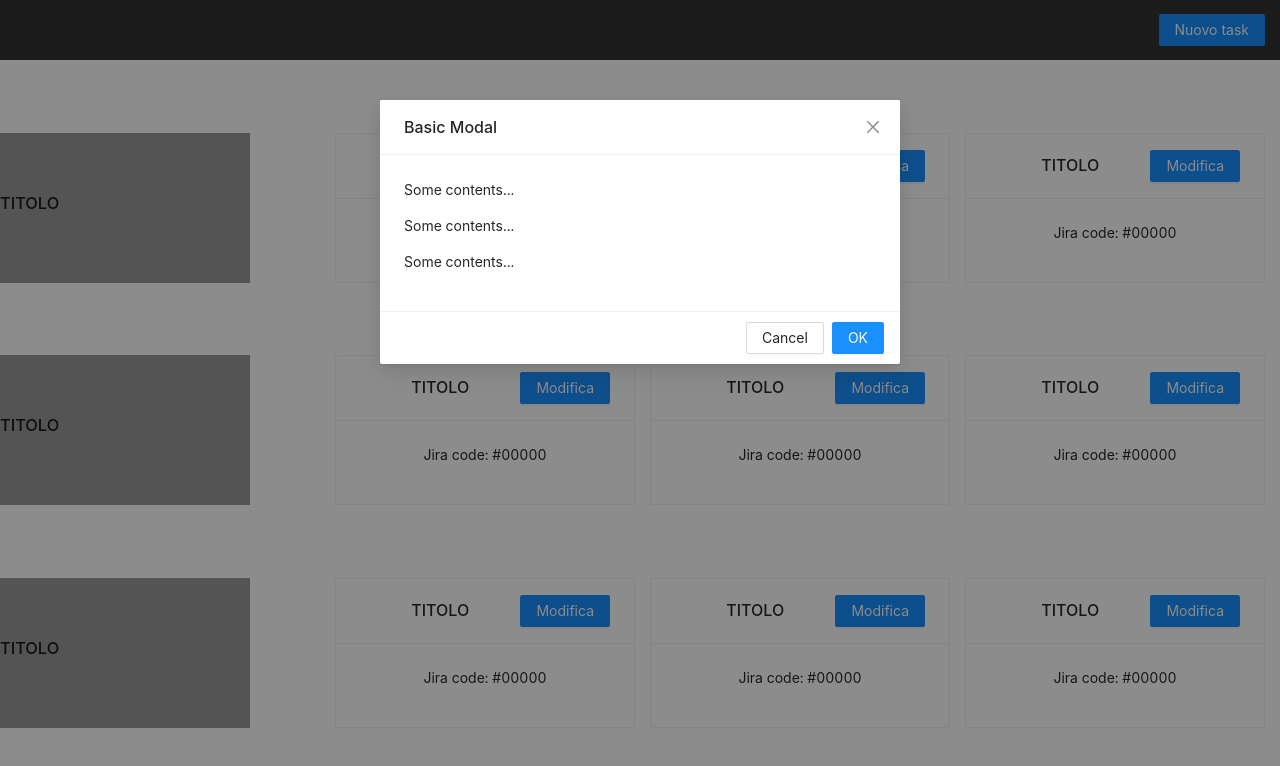
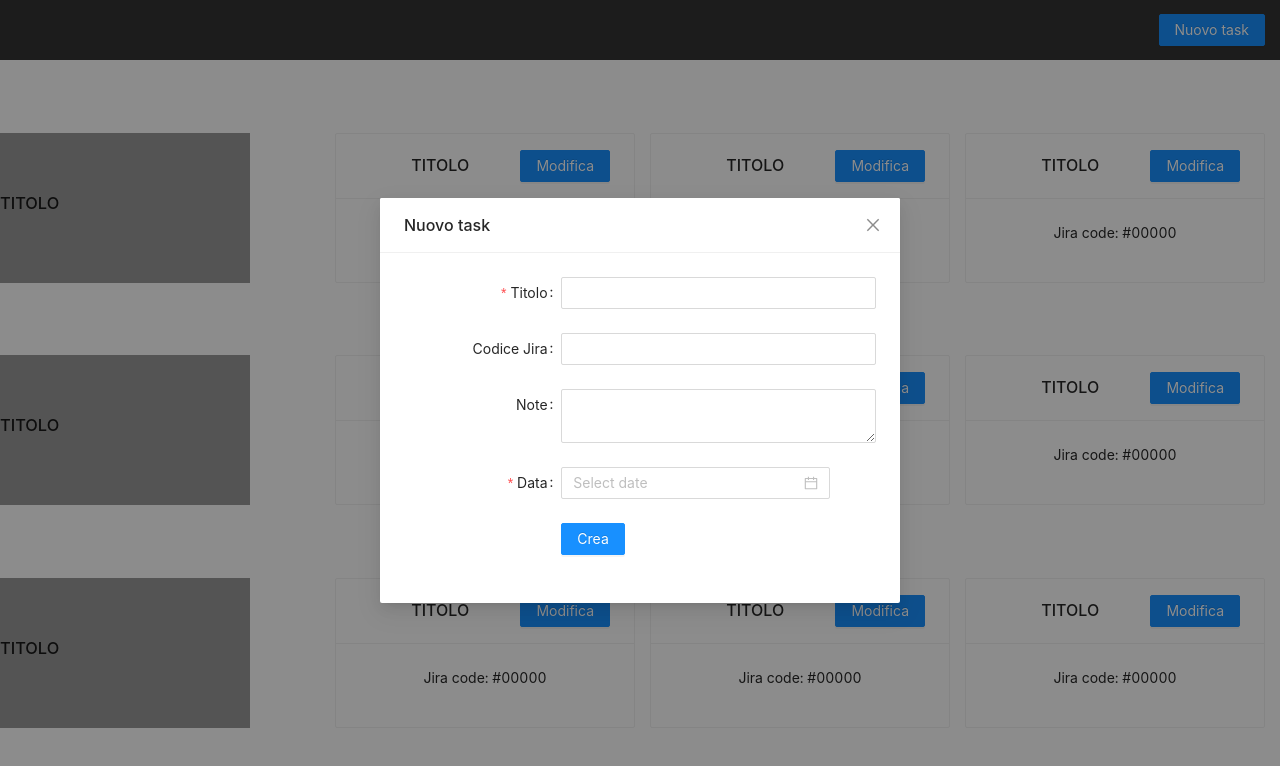
Before and after one commit to Lelluz/devs-todo, a React (Create React App) app in the folder client/: page / in a window 1280 px wide. Both pictures are taken after a click on the button "Nuovo task". Shown: the top 766 px of the page. Built offline with nearby package versions, Linux system fonts and the light colour scheme.

Commit message:
new task form

```diff
--- a/client/src/components/ActionBar.js
+++ b/client/src/components/ActionBar.js
@@ -1,10 +1,10 @@
 import React from 'react'
-import NewTask from './NewTask'
+import NewTaskModal from './NewTaskModal'
 import '../styles/ActionBar.scss'
 
 const ActionBar = () => (
   <nav className="action-bar">
-    <NewTask></NewTask>
+    <NewTaskModal></NewTaskModal>
   </nav>
 );
 
--- /dev/null
+++ b/client/src/components/NewTaskForm.js
@@ -0,0 +1,51 @@
+import React from 'react'
+import { Form, Input, DatePicker, Button } from 'antd'
+import '../styles/NewTaskForm.scss'
+
+const layout = {
+  labelCol: { span: 8 },
+  wrapperCol: { span: 16 },
+};
+
+const validateMessages = {
+  required: '${label} is required!'
+};
+
+const NewTaskForm = () => {
+  const onFinish = values => {
+    console.log(values);
+  };
+
+  const onChange = (value, dateString) => {
+    console.log('Selected Time: ', value);
+    console.log('Formatted Selected Time: ', dateString);
+  }
+
+  const onOk = (value) => {
+    console.log('onOk: ', value);
+  }
+
+  return (
+    <Form {...layout} name="nest-messages" onFinish={onFinish} validateMessages={validateMessages}>
+      <Form.Item name={['task', 'title']} label="Titolo" rules={[{ required: true }]}>
+        <Input />
+      </Form.Item>
+      <Form.Item name={['task', 'jiraCode']} label="Codice Jira">
+        <Input />
+      </Form.Item>
+      <Form.Item name={['task', 'notes']} label="Note">
+        <Input.TextArea />
+      </Form.Item>
+      <Form.Item name={['task', 'date']} label="Data" rules={[{ required: true }]}>
+        <DatePicker showTime onChange={onChange} onOk={onOk} />
+      </Form.Item>
+      <Form.Item wrapperCol={{ ...layout.wrapperCol, offset: 8 }}>
+        <Button type="primary" htmlType="submit">
+          Crea
+        </Button>
+      </Form.Item>
+    </Form>
+  );
+};
+
+export default NewTaskForm
--- a/client/src/components/NewTask.js
+++ b/client/src/components/NewTaskModal.js
@@ -1,8 +1,9 @@
 import React from 'react'
-import { Modal, Button } from 'antd';
-import '../styles/NewTask.scss'
+import { Modal, Button } from 'antd'
+import '../styles/NewTaskModal.scss'
+import NewTaskForm from './NewTaskForm'
 
-class NewTask extends React.Component {
+class NewTaskModal extends React.Component {
   state = { visible: false };
 
   showModal = () => {
@@ -32,18 +33,17 @@ class NewTask extends React.Component {
           Nuovo task
         </Button>
         <Modal
-          title="Basic Modal"
+          title="Nuovo task"
           visible={this.state.visible}
+          centered
           onOk={this.handleOk}
           onCancel={this.handleCancel}
         >
-          <p>Some contents...</p>
-          <p>Some contents...</p>
-          <p>Some contents...</p>
+          <NewTaskForm></NewTaskForm>
         </Modal>
       </div>
     );
   }
 }
 
-export default NewTask
+export default NewTaskModal
--- /dev/null
+++ b/client/src/styles/NewTaskForm.scss
@@ -0,0 +1,3 @@
+.ant-modal-footer {
+  display: none;
+}
```
Also changed, not shown: client/src/styles/NewTask.scss (deleted), client/src/styles/NewTaskModal.scss (added), 2 other files (tests, documents, lock files or other folders).
